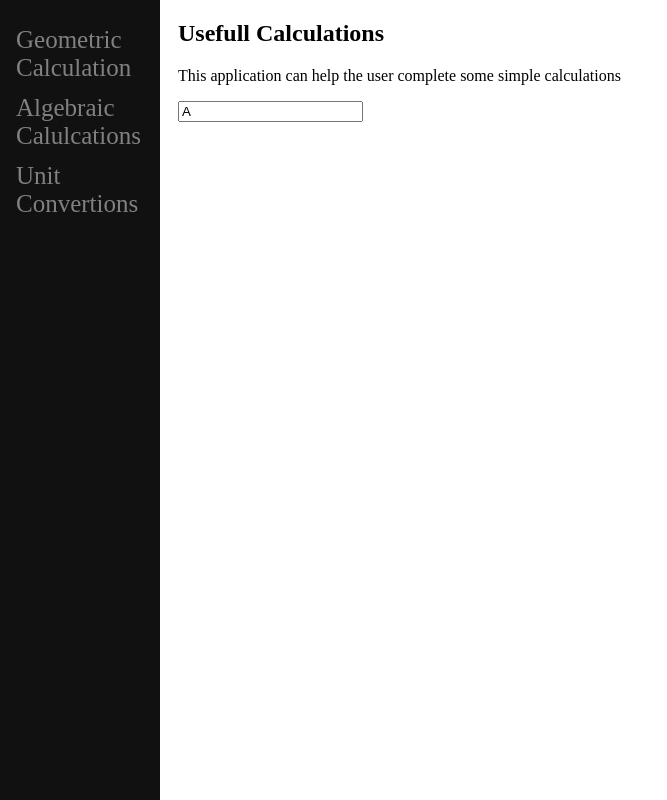
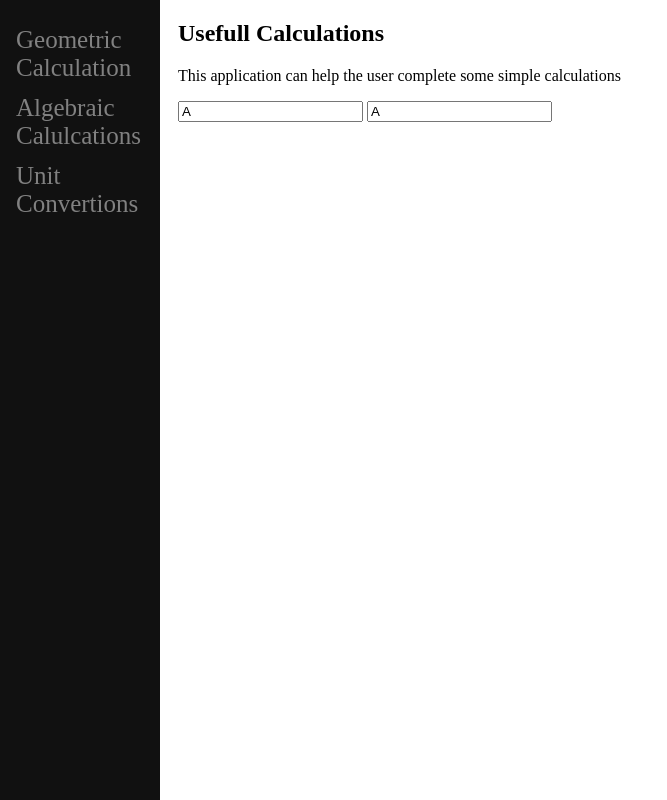
Before and after one commit to varlackc/CodingChallenges, a plain HTML site: page UsefulCalculations/index.html in a window 1280 px wide. Shown: the whole page, without its empty margins (0-667 px from the left). Drawn offline with Linux system fonts and the light colour scheme.

Commit message:
Update index.html

```diff
--- a/UsefulCalculations/index.html
+++ b/UsefulCalculations/index.html
@@ -22,6 +22,7 @@
 
     <!-- Input Section -->
     <input id="input1" value="A" onclick="">
+    <input id="input1" value="A" onclick="">
     </div>
 </body>
 </html>
```
